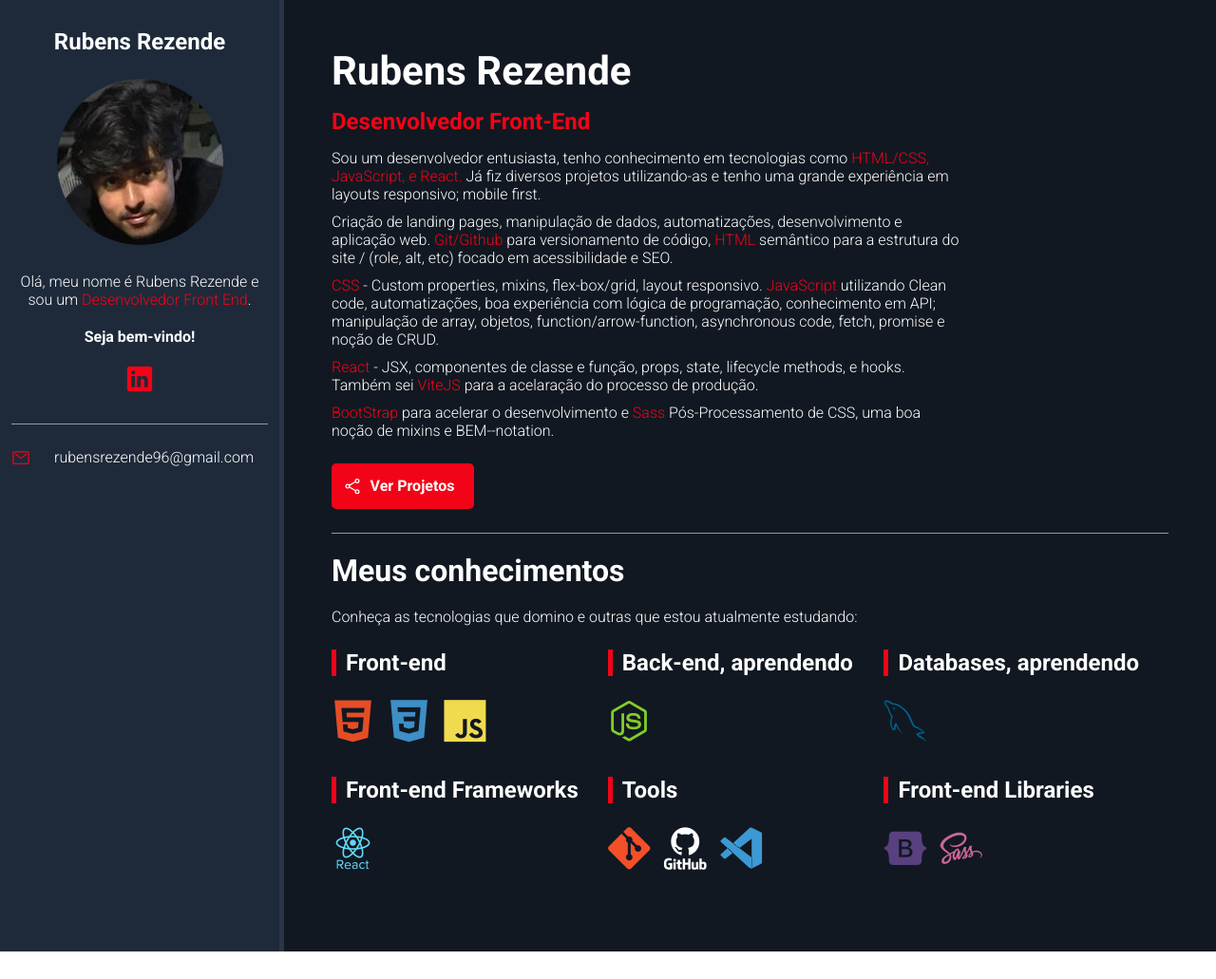
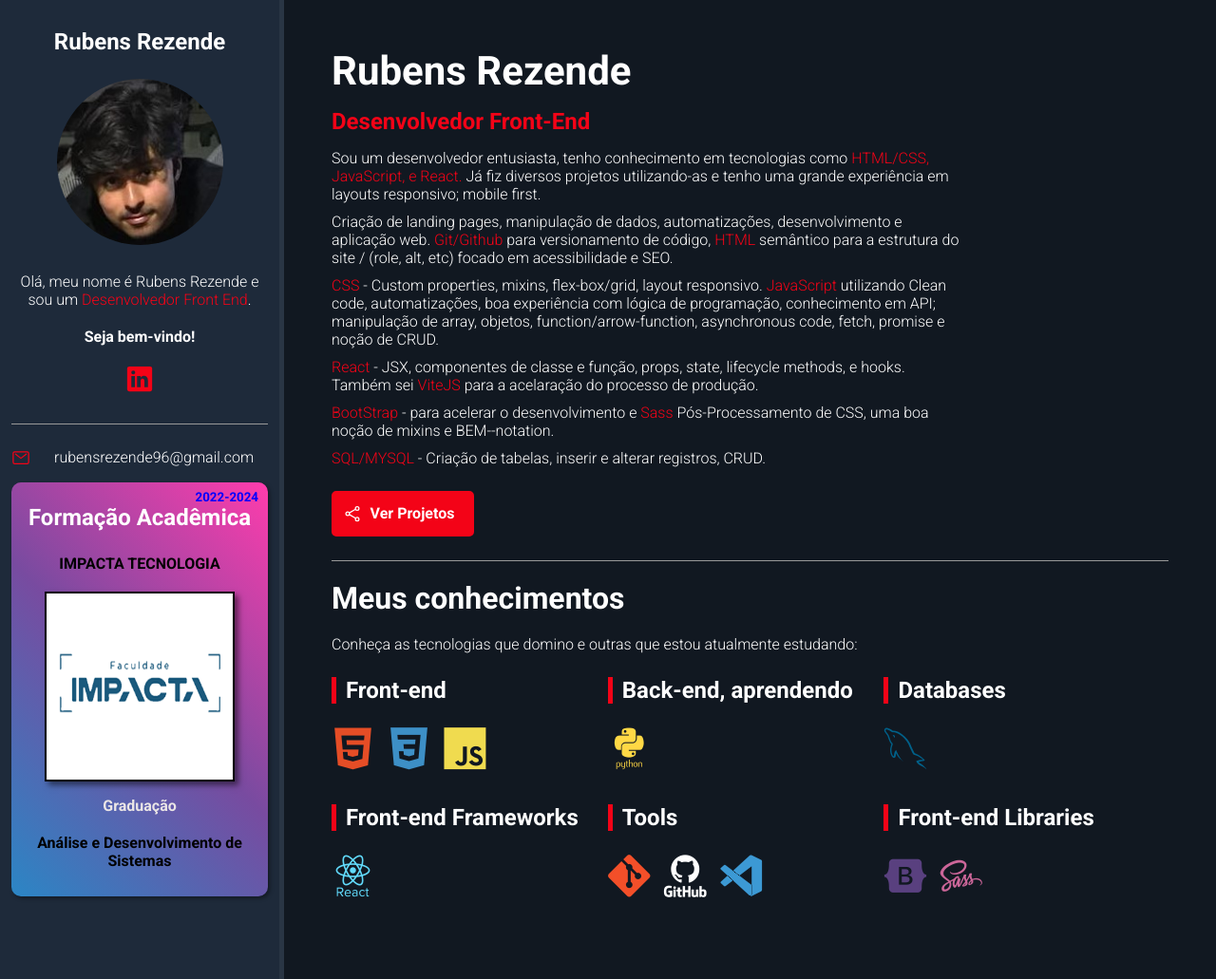
Before and after one commit to Domalice/Portfolio, a plain HTML site: page index.html in a window 1280 px wide. Shown: the whole page at 95% size. Before the commit the page ends 1002 px from the top, so only its background shows below. Drawn offline with nearby package versions, Linux system fonts and the light colour scheme.

Commit message:
Atualização 09/2022

```diff
--- a/css/styles.css
+++ b/css/styles.css
@@ -104,6 +104,53 @@
     font-size: 20px;
     margin-right: 5px;
     max-width: 20px;
+}
+
+#facul {
+    margin: 0;;
+}
+
+#faculdade {
+    display: flex;
+    flex-direction: column;
+    margin-top: 1em;
+    background-color: #FF3CAC;
+    background-image: linear-gradient(225deg, #FF3CAC 0%, #784BA0 50%, #2B86C5 100%);
+    border-radius: 10px;
+    padding: .5em 0;
+    box-shadow: 2px 2px 4px rgba(0, 0, 0, 0.4);
+}
+
+#faculdade small {
+    align-self: flex-end;
+    margin-right: 10px;
+    color: blue;
+    font-weight: bold;
+}
+
+.facul-p {
+    margin: 0;
+    color: black;
+    font-weight: bold;
+}
+
+.p--gray {
+    color: rgb(235, 230, 230);
+    margin-top: 1em;
+}
+
+.p-- {
+    margin-top: 0;
+}
+
+#logo-impacta {
+    background-color: white;
+    max-width: 100%;
+    height: 200px;
+    width: 200px;
+    align-self: center;
+    border: 2px solid black;
+    box-shadow: 4px 4px 6px rgba(0, 0, 0, 0.5);
 }
 
 /* about container */
--- a/index.html
+++ b/index.html
@@ -27,6 +27,14 @@
             <div id="email-container">
                 <ion-icon name="mail-outline"></ion-icon><a href="mailto:rubensrezende96@gmail.com">rubensrezende96@gmail.com</a>
             </div>
+            <div id="faculdade">
+                <small>2022-2024</small>
+                <h2 id="facul">Formação Acadêmica</h2>
+                <p class="facul-p p--bold">IMPACTA TECNOLOGIA</p>
+                <img id="logo-impacta" src="./img/faculdade impacta logo.png" alt="">
+                <p class="facul-p p--gray">Graduação</p>
+                <p class="facul-p p--">Análise e Desenvolvimento de Sistemas</p>
+            </div>
         </aside>
         <section id="about-container">
             <h1 id="name">Rubens Rezende</h1>
@@ -35,7 +43,8 @@
             <p class="description">Criação de landing pages, manipulação de dados, automatizações, desenvolvimento e aplicação web. <span class="highlight">Git/Github</span> para versionamento de código, <span class="highlight">HTML</span> semântico para a estrutura do site / (role, alt, etc) focado em acessibilidade e SEO. </p>
             <p class="description"><span class="highlight">CSS</span> - Custom properties, mixins, flex-box/grid, layout responsivo. <span class="highlight"> JavaScript</span> utilizando Clean code, automatizações, boa experiência com lógica de programação, conhecimento em API; manipulação de array, objetos, function/arrow-function, asynchronous code, fetch, promise e noção de CRUD.</p>
             <p class="description"><span class="highlight">React</span> - JSX, componentes de classe e função, props, state, lifecycle methods, e hooks. Também sei <span class="highlight">ViteJS</span> para a acelaração do processo de produção.</p>
-            <p class="description"><span class="highlight">BootStrap</span> para acelerar o desenvolvimento e <span class="highlight">Sass</span> Pós-Processamento de CSS, uma boa noção de mixins e BEM--notation.</p>
+            <p class="description"><span class="highlight">BootStrap</span> - para acelerar o desenvolvimento e <span class="highlight">Sass</span> Pós-Processamento de CSS, uma boa noção de mixins e BEM--notation.</p>
+            <p class="description"><span class="highlight">SQL/MYSQL</span> - Criação de tabelas, inserir e alterar registros, CRUD.</p>
             <a href="https://github.com/Domalice" id="btn-projects"><ion-icon name="share-social-outline"></ion-icon> <span>Ver Projetos</span></a>
             <h2 id="skills-section-title">Meus conhecimentos</h2>
             <p class="description">Conheça as tecnologias que domino e outras que estou atualmente estudando:</p>
@@ -48,10 +57,10 @@
                 </div>
                 <div class="skills-box">
                     <p class="skills-title">Back-end, aprendendo</p>
-                    <i class="devicon-nodejs-plain colored"></i>
+                    <i class="devicon-python-plain-wordmark colored"></i>
                 </div>
                 <div class="skills-box">
-                    <p class="skills-title">Databases, aprendendo</p>
+                    <p class="skills-title">Databases</p>
                     <i class="devicon-mysql-plain colored"></i>
                 </div>
                 <div class="skills-box">
```
Also changed, not shown: img/faculdade impacta logo.png (added).
